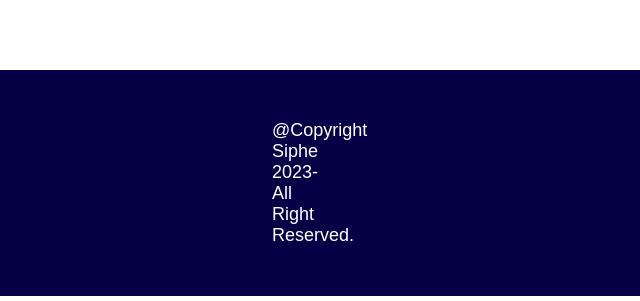
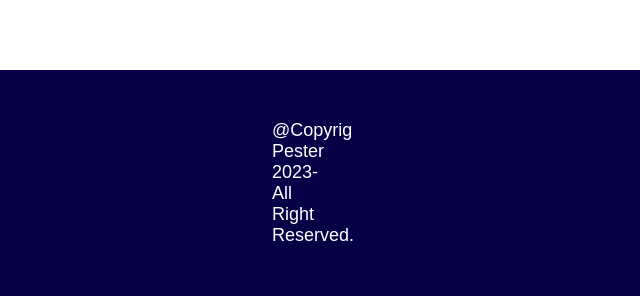
Before and after one commit to Siphemkhosi/odin-landingPage, a plain HTML site: page index.html in a window 1280 px wide. Shown: the part 1921-2222 px from the top of the page, 346-986 px from the left. Drawn offline with Linux system fonts and the light colour scheme.

Commit message:
edited footer

```diff
--- a/index.html
+++ b/index.html
@@ -101,6 +101,6 @@
         </div>
       </section>
     </div>
-    <footer>@Copyright Siphe 2023- All Right Reserved.</footer>
+    <footer>@Copyrig Pester 2023- All Right Reserved.</footer>
   </body>
 </html>
```
